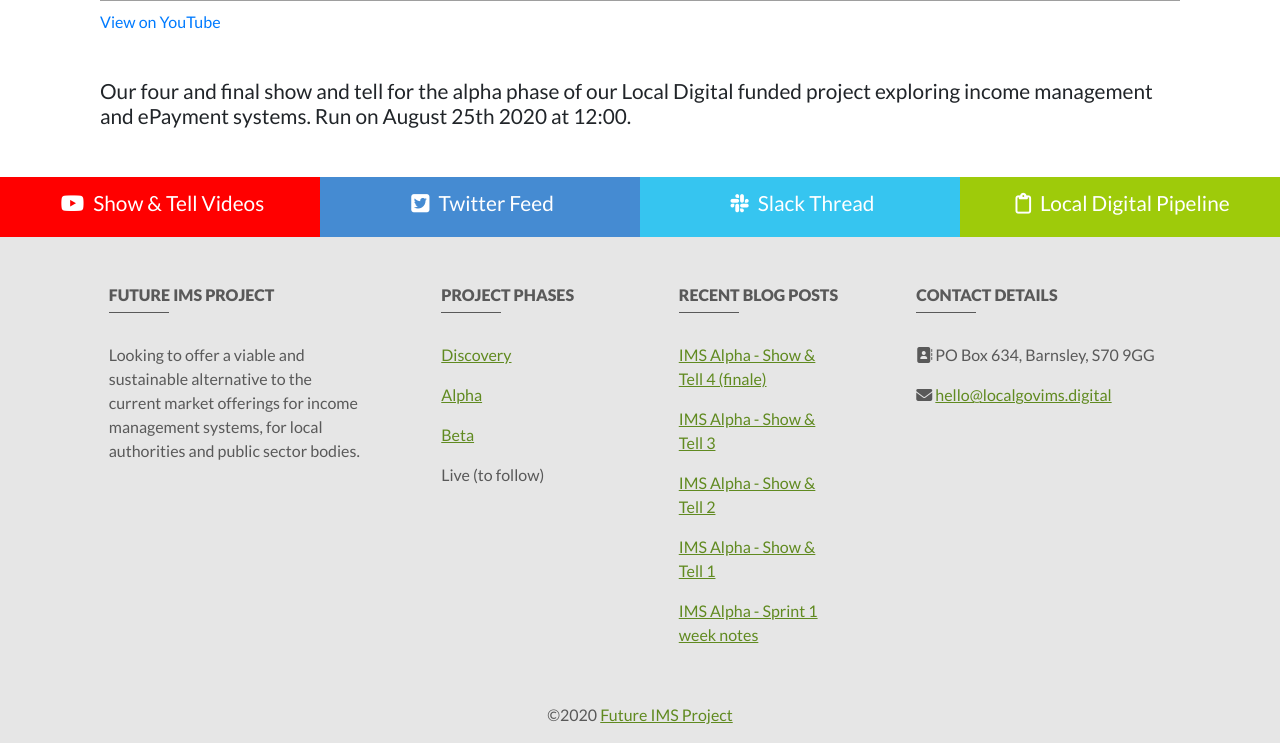
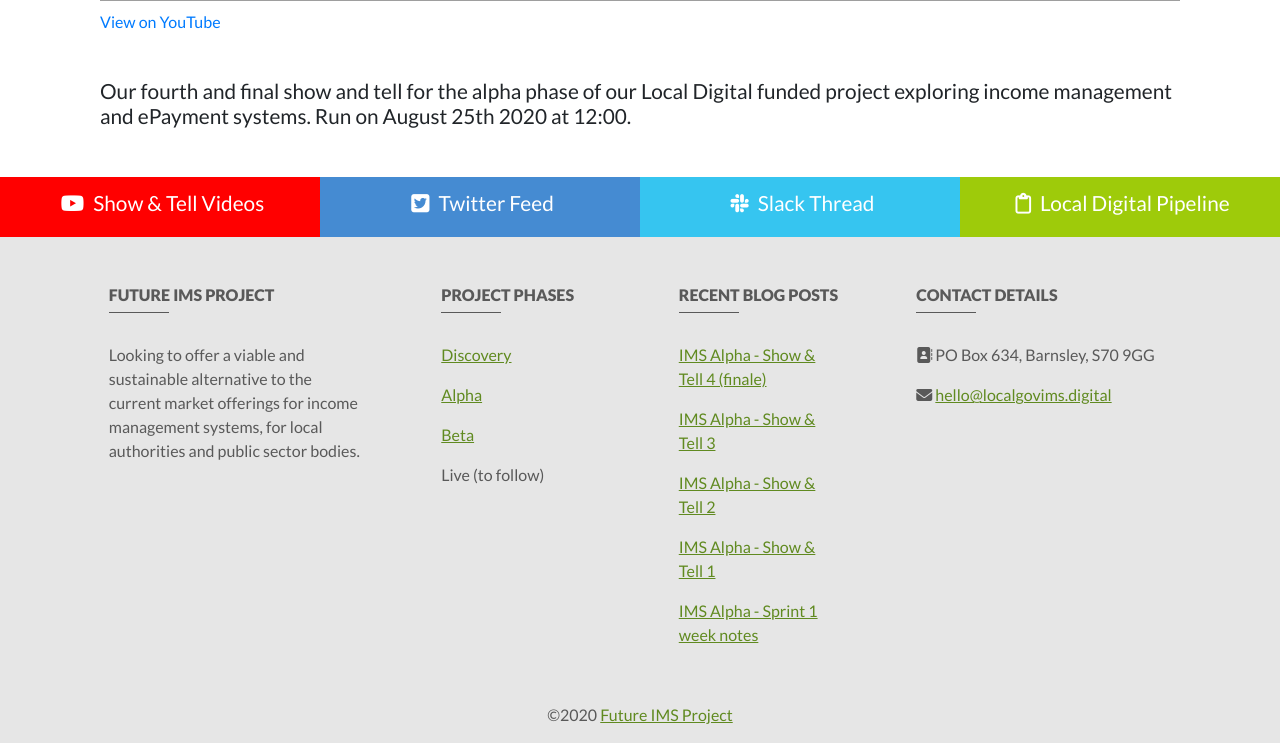
Before and after one commit to BarnsleyCouncil/local-gov-ims-site, a Jekyll site: the page built from _posts/2020-08-25-show-and-tell-alpha-4.md, in a window 1280 px wide. Shown: the part 822-1565 px from the top of the page. Built offline with Jekyll 4.4.1, drawn with Linux system fonts in a browser that asks for light colours; nearby versions of some CDN libraries; comment, search, counter and statistics services are not loaded.

Commit message:
Added SHow & Tell 4

```diff
--- a/_posts/2020-08-25-show-and-tell-alpha-4.md
+++ b/_posts/2020-08-25-show-and-tell-alpha-4.md
@@ -1,7 +1,7 @@
 ---
 layout: video
 title: IMS Alpha - Show & Tell 4 (finale)
-excerpt: Our four and final show and tell for the alpha phase of our Local Digital funded project exploring income management and ePayment systems. Run on August 25th 2020 at 12:00.
-video: cSdnONPzlqM
+excerpt: Our fourth and final show and tell for the alpha phase of our Local Digital funded project exploring income management and ePayment systems. Run on August 25th 2020 at 12:00.
+video: Rcr3Rj50v8A
 category: Videos
 ---
```
